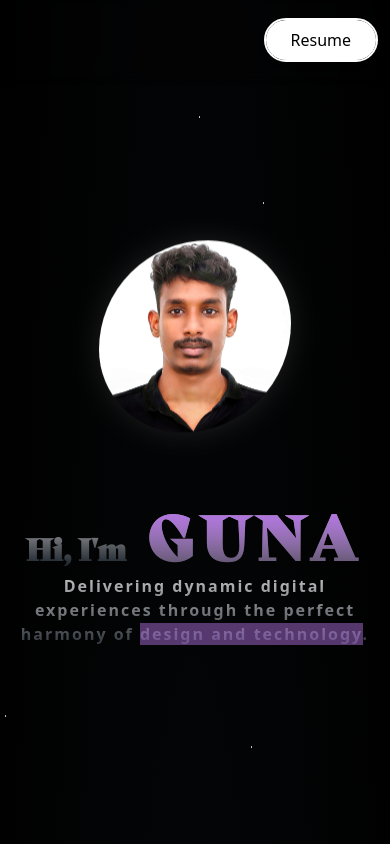
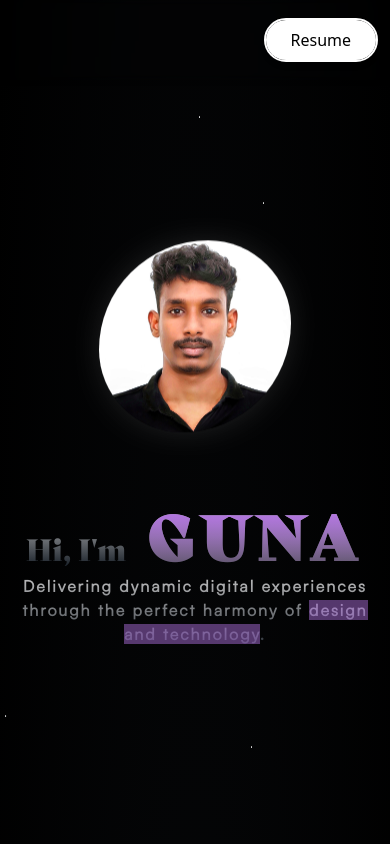
Before and after one commit to gunaasin/gunaportfoloioreact, a React (Create React App) app: page / in a window 390 px wide. Shown: the top 844 px of the page. Built offline with nearby package versions, Linux system fonts and the light colour scheme.

Commit message:
new version v6

```diff
--- a/public/blur.css
+++ b/public/blur.css
@@ -19,14 +19,18 @@
     filter: blur(40px);
   }
 }
-/*
-@keyframes blur-animation{
-  0%{
-    filter: blur(40px);
-  }50%,53%{
-    filter: blur(0px);
-  }
-  100%{
-    filter: blur(40px);
-  }
-} */
+
+.autoshow{
+  animation: autoshowAnimation both;
+  animation-timeline: view(70% 3%);
+}
+
+@keyframes autoshowAnimation {
+ from{
+    opacity: 0;
+    transform: translateY(200px) scale(0.5);
+ }to{
+    opacity: 1;
+    transform: translateY(0px) scale(1);
+ }
+}
--- a/src/App.css
+++ b/src/App.css
@@ -47,6 +47,8 @@
   background: -webkit-linear-gradient(#c16fff, #6d6d6da2);
   -webkit-background-clip: text;
   -webkit-text-fill-color: transparent;
+
+
 }
 
 constex-span {
--- a/src/component/Contact.jsx
+++ b/src/component/Contact.jsx
@@ -13,10 +13,10 @@ export const Contact = () => {
 
         <div className="relative z-10 w-full max-w-4xl mx-auto px-4 mb-14">
           <div className="text-center mb-5 ">
-            <h1 className="text-4xl md:text-5xl font-bold font-bely text-[#c16fff] mb-4 tracking-tight">
+            <h1 className="text-4xl md:text-5xl font-bold font-bely text-[#9A62C6] mb-4 tracking-tight">
                Networks
             </h1>
-            <p className="text-gray-400 max-w-xl mx-auto text-lg">
+            <p className="text-gray-400 max-w-xl mx-auto font-Satoshi text-lg">
               Connect with me through these professional platforms for collaboration and communication.
             </p>
           </div>
@@ -60,7 +60,7 @@ export const Contact = () => {
                     <item.icon className={`w-7 h-7 text-white transition-colors duration-300 ${item.hoverColor}`} />
                   </div>
                   <h3 className="text-white text-xl font-semibold mb-2">{item.name}</h3>
-                  <p className="text-gray-400">{item.description}</p>
+                  <p className="text-gray-400 font-Satoshi">{item.description}</p>
                   <div className="mt-4 h-[1px] w-full bg-gradient-to-r from-transparent via-white/10 to-transparent" />
                 </div>
               </a>
@@ -69,7 +69,7 @@ export const Contact = () => {
         </div>
 
         <div className="h-10 w-screen text-center z-30 absolute bottom-0" >
-          <p className="text-gray-500">@ Guna Murugesan / 2025</p>
+          <p className="text-gray-500 font-Satoshi">@ Guna Murugesan / 2025</p>
         </div>
       </div>
     );
--- a/src/component/Home.jsx
+++ b/src/component/Home.jsx
@@ -16,9 +16,9 @@ export const Home = () => {
             <div className="content-text font-popin ">
                 <h1 className='invisible md:visible md:text-[11rem] lg:text-[9rem] xl:text-[11rem] font-semibold font-bely constex-span relative top-5 '>GUNA</h1>
                 <h1 className='invisible md:visible md:text-[6rem] lg:text-[8rem] xl:text-[11rem]  font-semibold font-bely constex-span relative bottom-5 '>MURUGESAN  </h1>
-                <h2 className='visible md:invisible  text-3xl  font-semibold font-bely'>Hi, I'm<span className=' text-6xl  font-bely constex-span'> GUNA </span></h2>
+                <h2 className='visible md:invisible  text-3xl  font-medium font-bely'>Hi, I'm<span className=' text-6xl  font-bely constex-span'> GUNA </span></h2>
 
-                 <p className=' visible md:invisible  md:text-2xl sm:text-xs font-semibold pg-text-span'>
+                 <p className=' visible md:invisible  md:text-2xl sm:text-xs font-semibold font-Satoshi pg-text-span'>
                     Delivering dynamic digital experiences through the perfect harmony of <span className='pg-text-span'>design and technology</span>.
                 </p>
             </div>
--- a/src/component/hero-parallax.jsx
+++ b/src/component/hero-parallax.jsx
@@ -101,7 +101,7 @@ export const HeroParallax = ({ products }) => {
 export const Header = () => {
   return (
     <div className="max-w-7xl relative mx-auto py-20 md:py-40 px-4 w-full left-0 top-0">
-      <h1 className="text-2xl md:text-7xl font-bold text-[#c16fff] font-bely">
+      <h1 className="text-2xl md:text-7xl font-bold text-[#9A62C6] font-bely">
         The Ultimate <br /> Projects
       </h1>
       <p className="max-w-2xl text-base md:text-xl mt-8 project-textp font-Satoshi">
--- a/src/index.css
+++ b/src/index.css
@@ -38,20 +38,7 @@ body {
   background-color: #96979c43;
 }
 
-.autoshow{
-  animation: autoshowAnimation both;
-  animation-timeline: view(70% 3%);
-}
 
-@keyframes autoshowAnimation {
- from{
-    opacity: 0;
-    transform: translateY(200px) scale(0.5);
- }to{
-    opacity: 1;
-    transform: translateY(0px) scale(1);
- }
-}
 
 
 @keyframes subtle-float {
```
